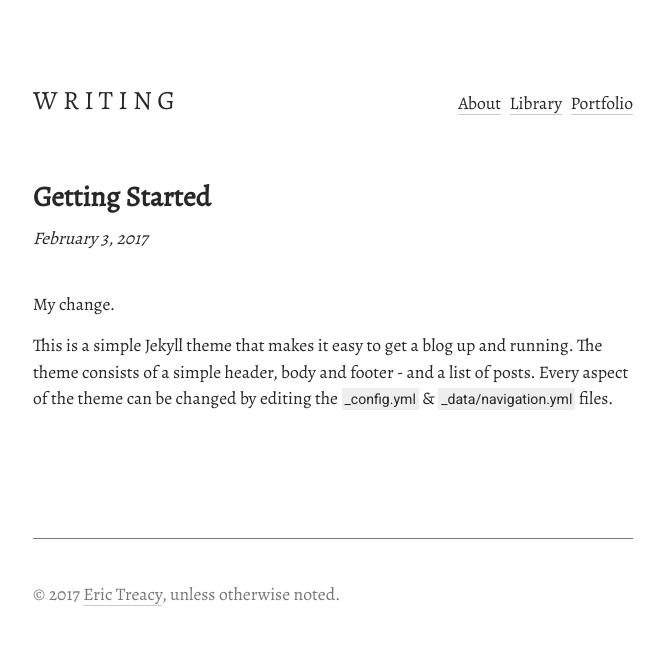
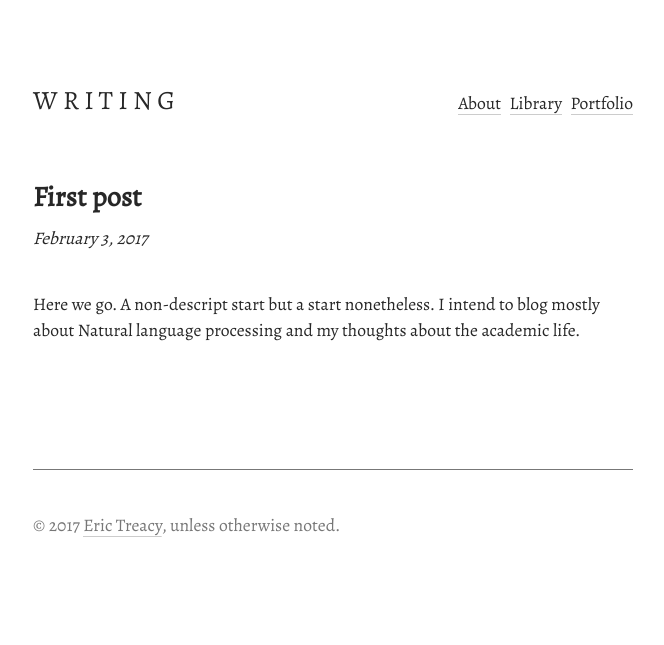
Before and after one commit to niranjanb/blog.erictreacy.github.io, a Jekyll site: the page built from _posts/2017-02-03-getting-started.md, in a window 1280 px wide. Shown: the top 645 px of the page, without its empty margins (307-971 px from the left). Built offline with Jekyll 4.4.1, drawn with Linux system fonts in a browser that asks for light colours.

Commit message:
Update 2017-02-03-getting-started.md

```diff
--- a/_posts/2017-02-03-getting-started.md
+++ b/_posts/2017-02-03-getting-started.md
@@ -1,11 +1,9 @@
 ---
-title: Getting Started
+title: First post
 date: 2017-02-03 19:00:00 -05:00
 Field name:
 layout: post
 crosspost_to_medium: true
 ---
 
-My change.
-
-This is a simple Jekyll theme that makes it easy to get a blog up and running. The theme consists of a simple header, body and footer - and a list of posts. Every aspect of the theme can be changed by editing the `_config.yml` & `_data/navigation.yml` files.
+Here we go. A non-descript start but a start nonetheless. I intend to blog mostly about Natural language processing and my thoughts about the academic life.
```
